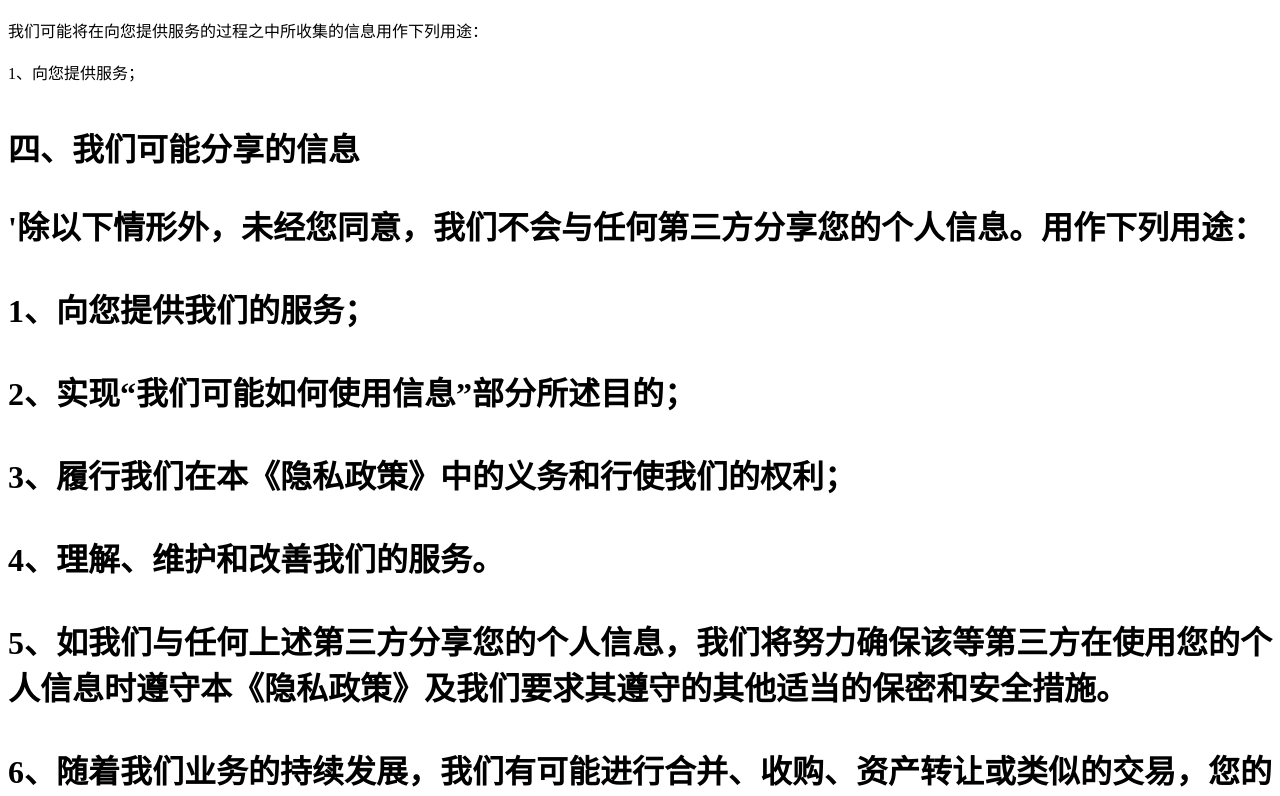
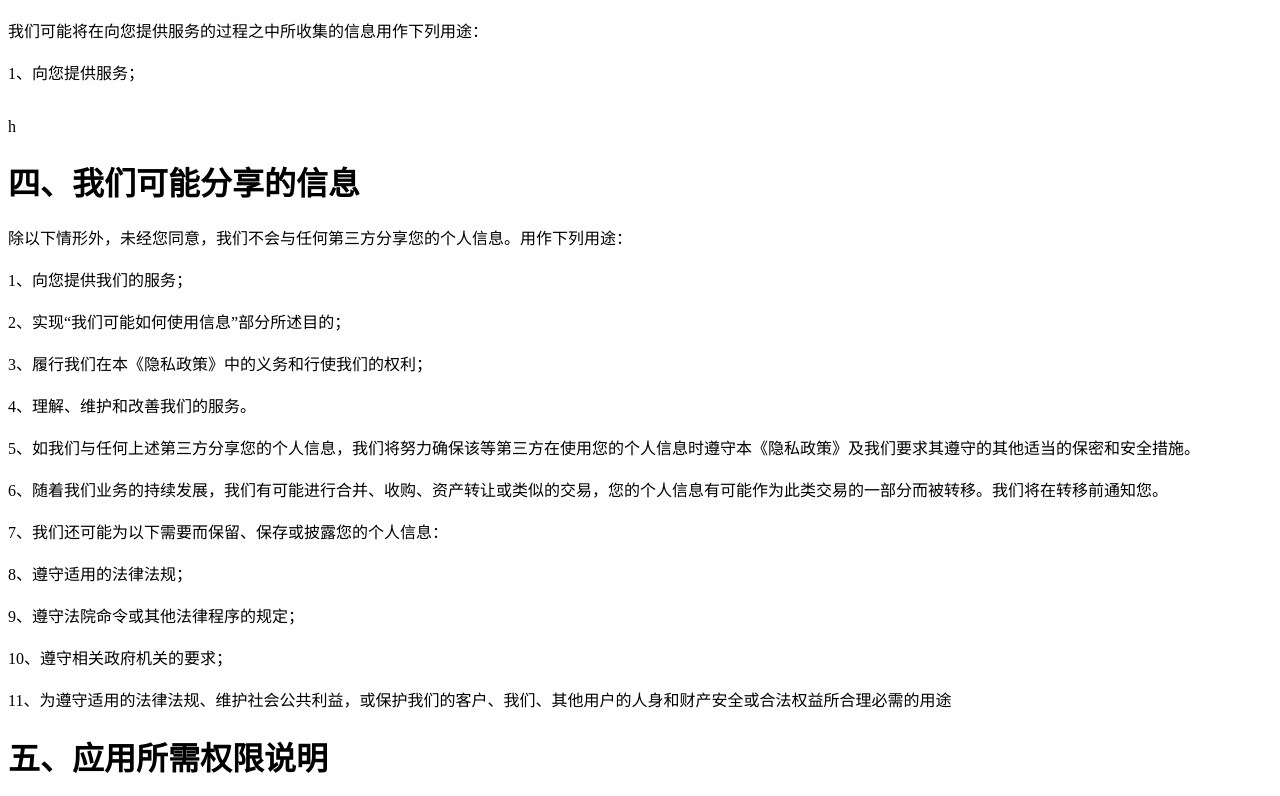
Before and after one commit to gogolaile/-privacy-policy, a plain HTML site: page index.html in a window 1280 px wide. Shown: the part 744-1540 px from the top of the page. Drawn offline with Linux system fonts and the light colour scheme.

Commit message:
Update index.html

```diff
--- a/index.html
+++ b/index.html
@@ -20,9 +20,9 @@
       <p>我们可能将在向您提供服务的过程之中所收集的信息用作下列用途：<br>
         <br>
         1、向您提供服务；<br>
-        <br></p>
-      <h1>四、我们可能分享的信息<br></p>
-      <p>'除以下情形外，未经您同意，我们不会与任何第三方分享您的个人信息。用作下列用途：<br>
+        <br></p>h
+      <h1>四、我们可能分享的信息<br></h1>
+      <p>除以下情形外，未经您同意，我们不会与任何第三方分享您的个人信息。用作下列用途：<br>
         <br>1、向您提供我们的服务；<br>
         <br>2、实现“我们可能如何使用信息”部分所述目的；<br>
         <br>3、履行我们在本《隐私政策》中的义务和行使我们的权利；<br>
```
